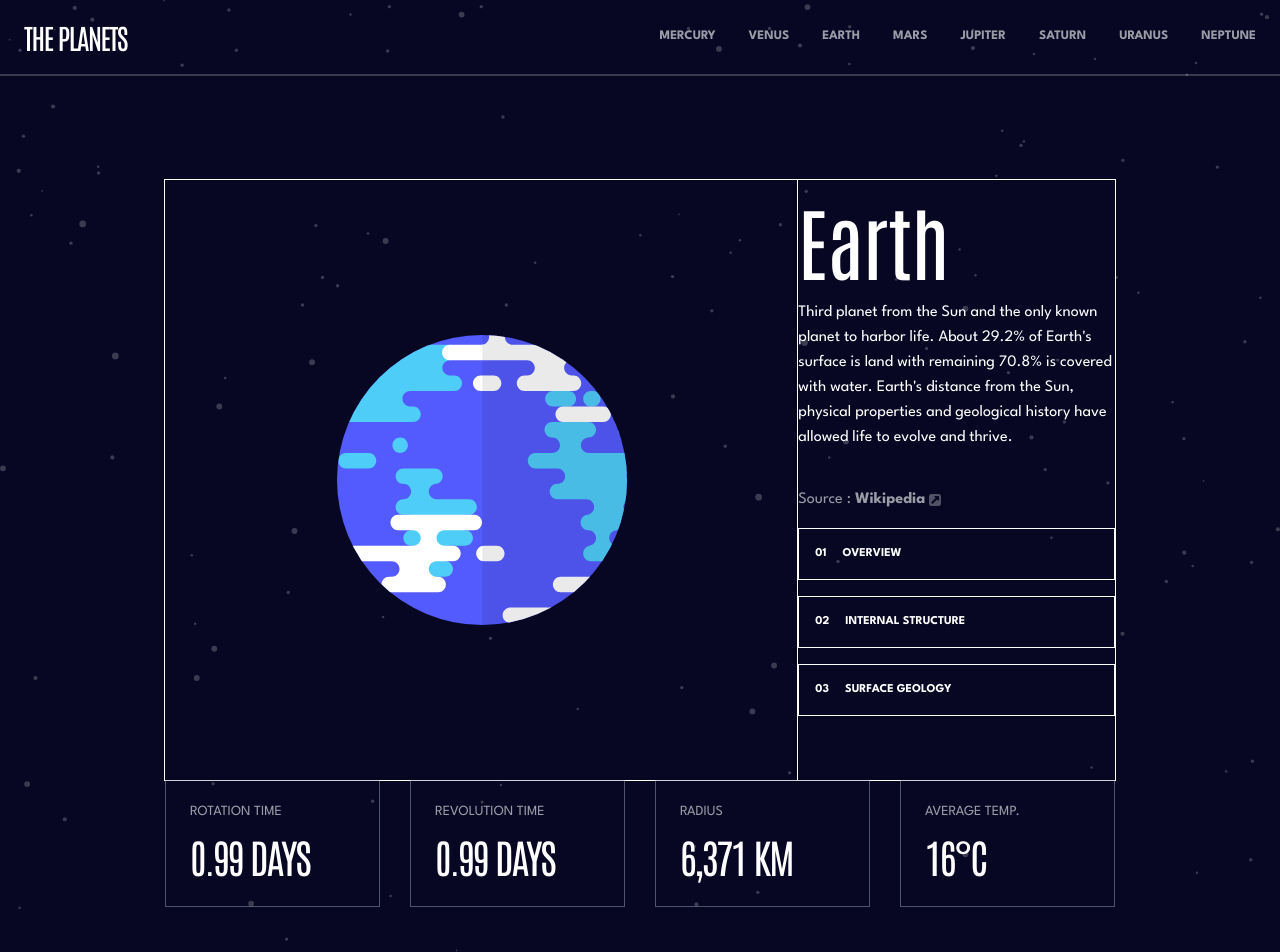
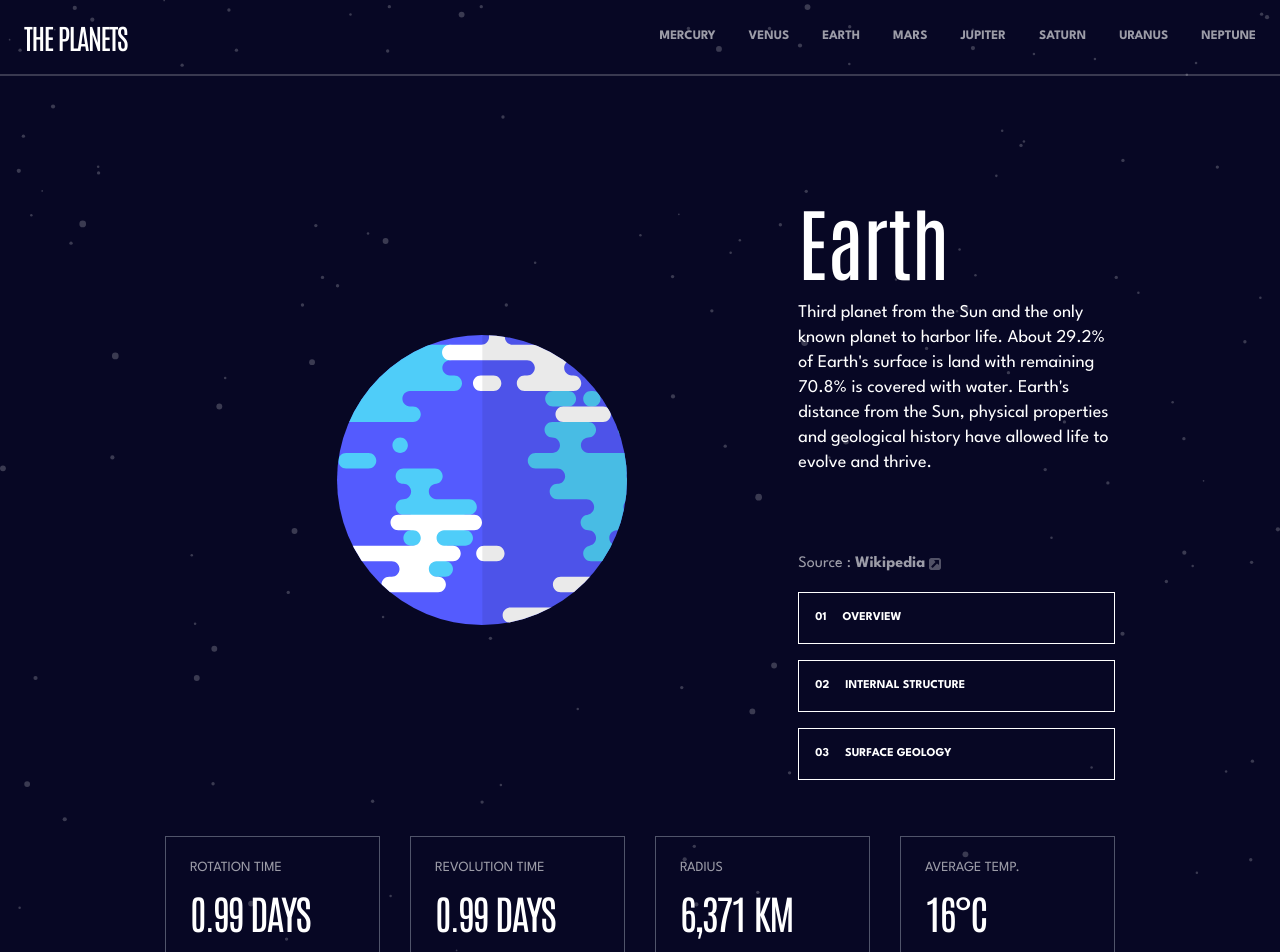
Before and after one commit to peynadol/planet-facts, a Next.js app: page /planets/earth in a window 1280 px wide. Shown: the top 952 px of the page. Built offline with nearby package versions, Linux system fonts and the light colour scheme.

Commit message:
add styling

```diff
--- a/src/app/components/planets/planet-client.tsx
+++ b/src/app/components/planets/planet-client.tsx
@@ -23,14 +23,14 @@ export default function PlanetClient({ planet, planetName }) {
   return (
     <div className="h-[calc(100dvh - 76px)] flex flex-col justify-between mx-[165px] pt-[104px] pb-[56px] ">
       <PlanetCard>
-        <div className="flex flex-grow h-[600px] outline-1">
+        <div className="flex flex-grow h-[600px] ">
           <div className=" flex justify-center items-center flex-2/3">
             <PlanetImage
               src={imageSrc}
               geologyImage={currentView === "geology" ? geologyImageSrc : null}
             />
           </div>
-          <div className="flex-1/3 flex-col outline-1 flex justify-between pb-16 ">
+          <div className="flex-1/3 flex-col  flex justify-between  ">
             <PlanetInfo
               name={planet.name}
               content={currentContent.content}
--- a/src/app/components/planets/planet-info.tsx
+++ b/src/app/components/planets/planet-info.tsx
@@ -2,7 +2,7 @@ const PlanetInfo = ({ name, content, source }) => {
   return (
     <div className="flex flex-col h-full">
       <h1 className="text-[80px]">{name}</h1>
-      <p className="font-spartan text-[16px] leading-[25px] mb-4">{content}</p>
+      <p className="font-spartan text-[18px] leading-[25px] mb-4">{content}</p>
       <p className="font-spartan text-[16px] leading-[25px] opacity-60 mt-auto mb-4">
         {"Source : "}
         <a href={source} className="inline-flex items-center gap-1">
--- a/src/app/components/planets/planet-stats.tsx
+++ b/src/app/components/planets/planet-stats.tsx
@@ -1,6 +1,6 @@
 const PlanetStats = ({ rotation, revolution, radius, temperature }) => {
   return (
-    <div className=" flex uppercase gap-[30px] ">
+    <div className=" flex uppercase gap-[30px] mt-14">
       <div className="border border-gray-400/50 px-6 py-5 text-left w-full">
         <p className="font-spartan text-[14px] opacity-60 mb-1">
           Rotation Time
```
